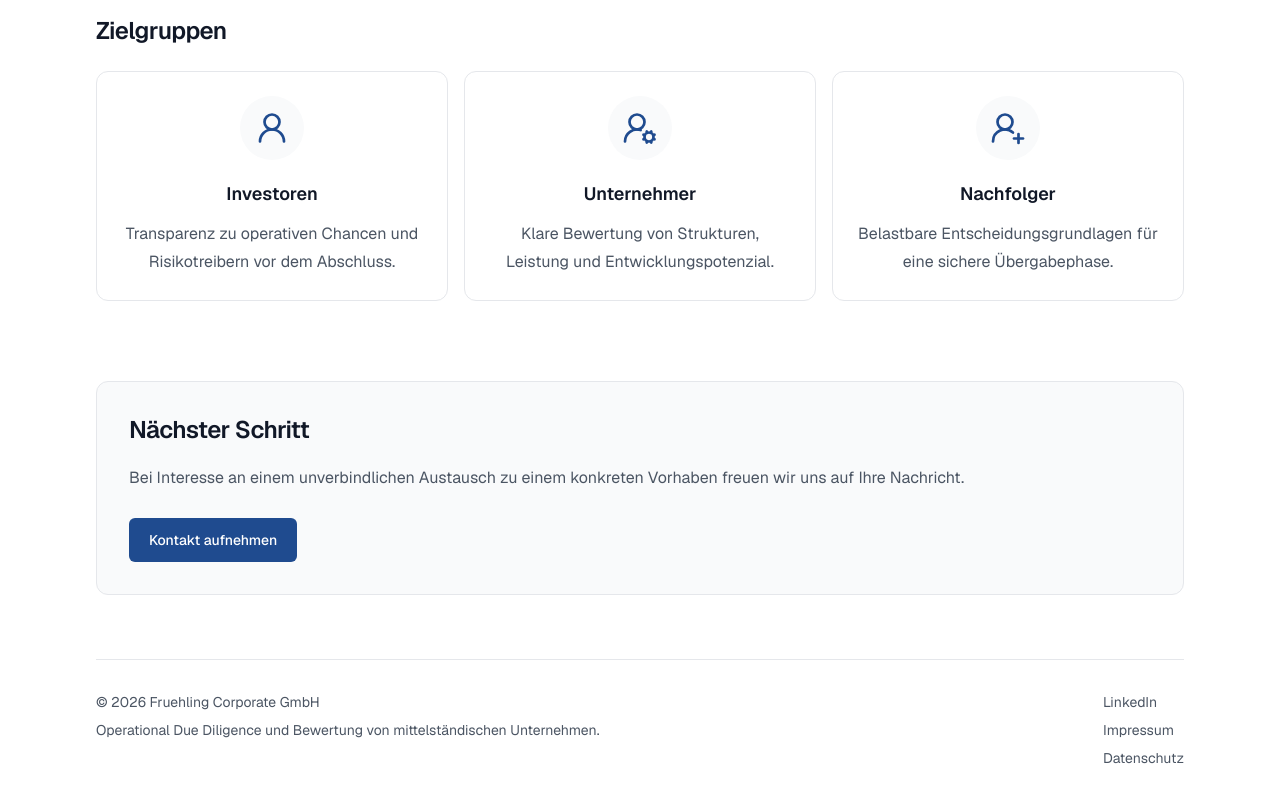
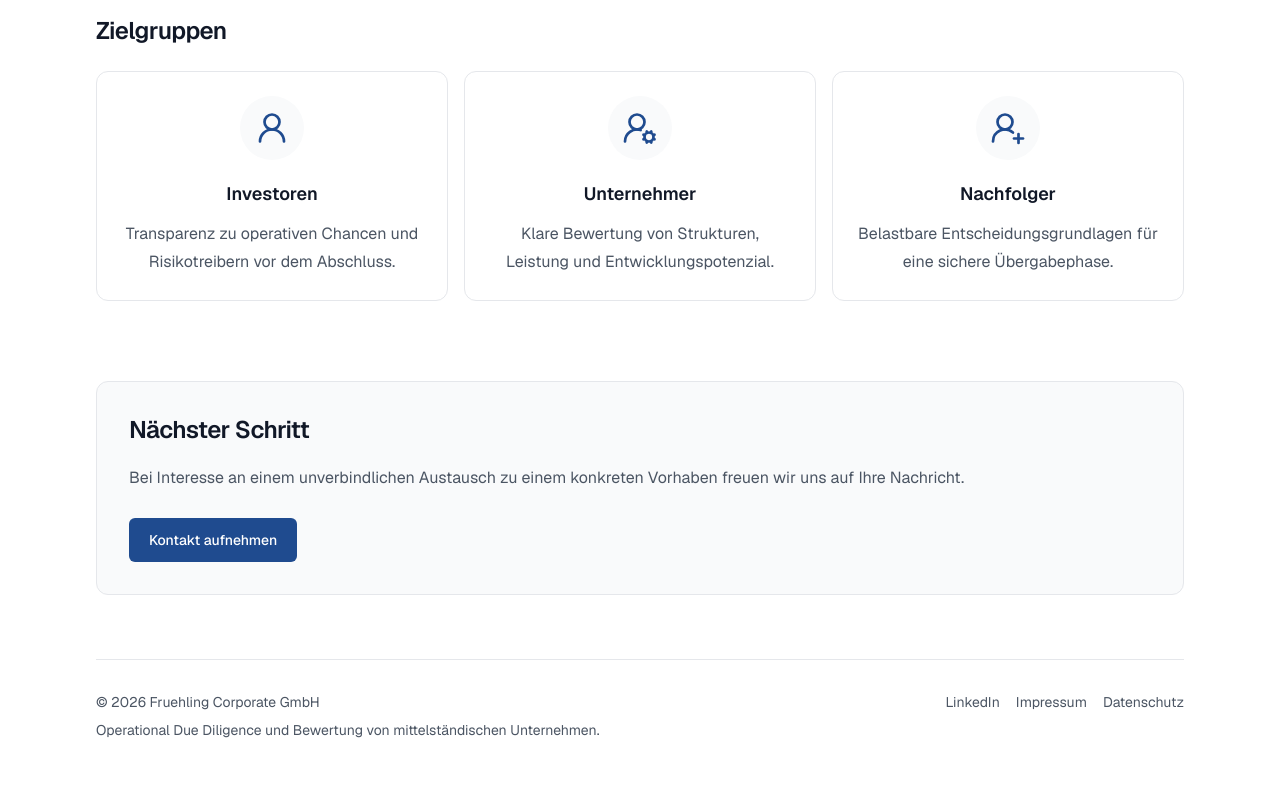
Before and after one commit to carlfruehling/fruehling-corporate, a Next.js app: page / in a window 1280 px wide. Shown: the part 1300-2100 px from the top of the page. After the commit the page ends 2072 px from the top, so only its background shows below. Built offline with nearby package versions, Linux system fonts and the light colour scheme.

Commit message:
Adjust footer link layout

```diff
--- a/src/components/site-footer.tsx
+++ b/src/components/site-footer.tsx
@@ -9,7 +9,7 @@
           <p>Operational Due Diligence und Bewertung von mittelständischen Unternehmen.</p>
         </div>
         <nav aria-label="Rechtliches">
-          <ul className="space-y-2">
+          <ul className="flex flex-wrap gap-4">
             <li>
               <a
                 href="https://www.linkedin.com/in/cfruehling/"
```
